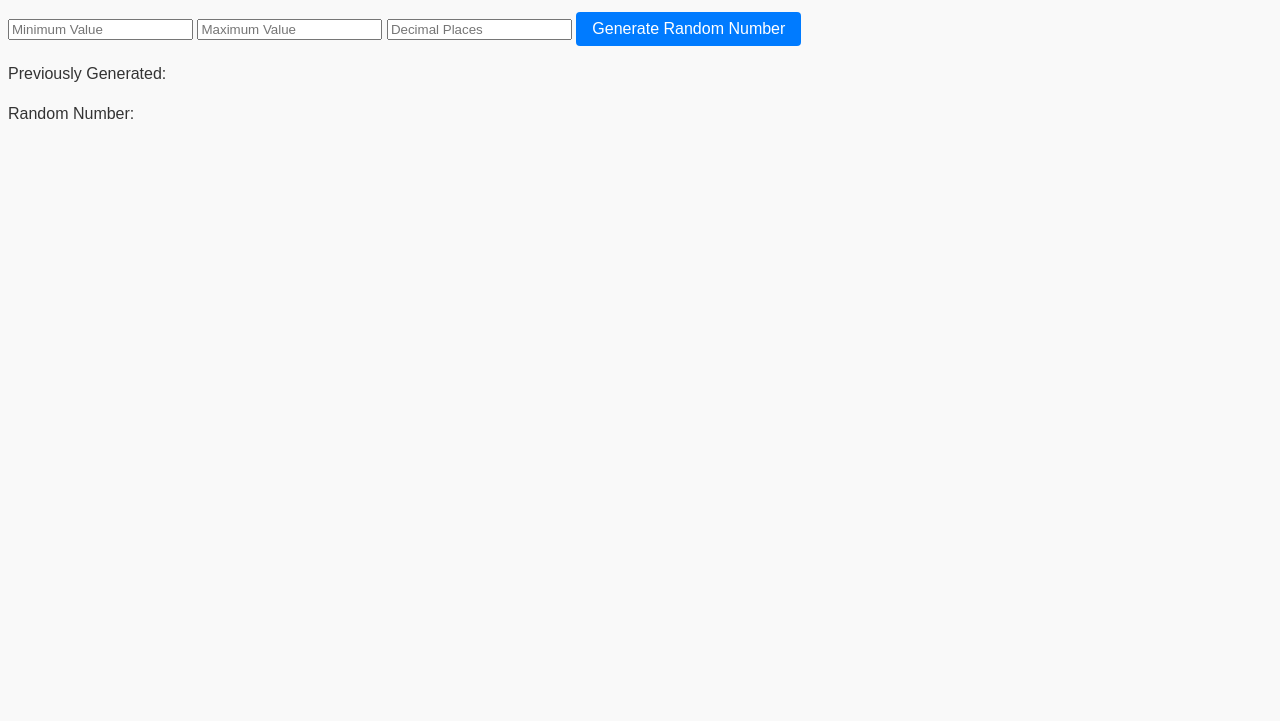
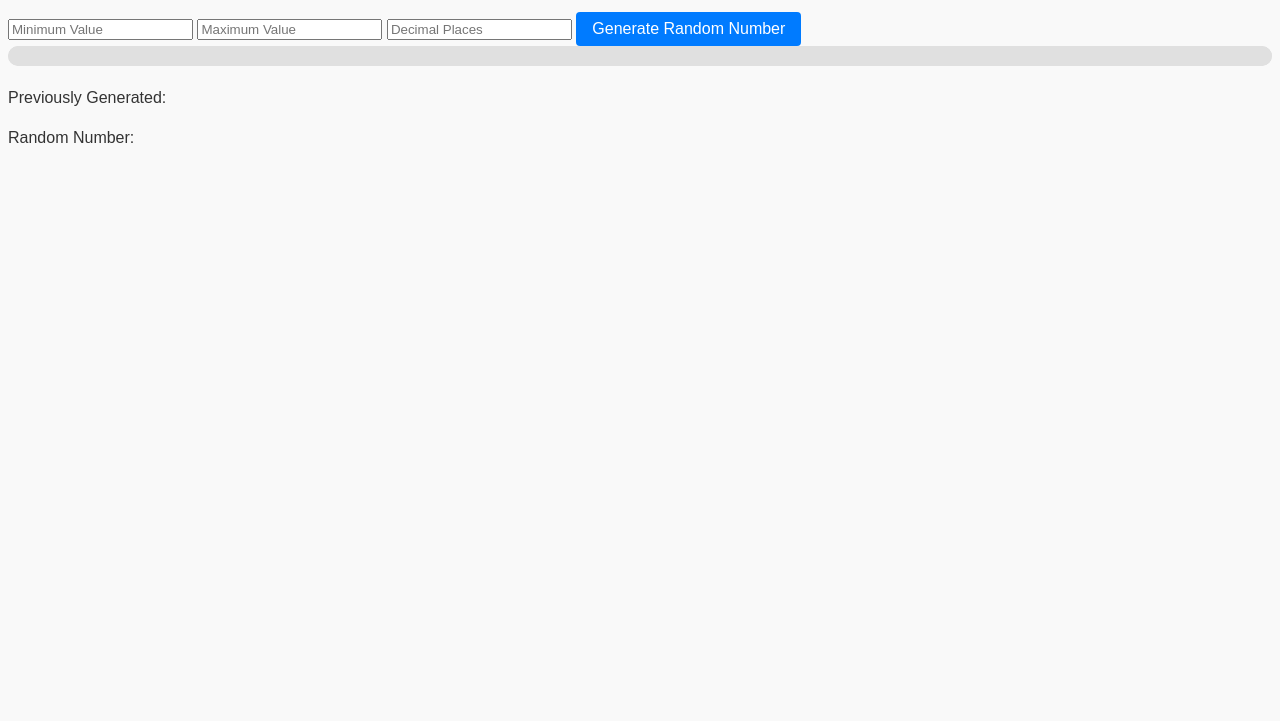
Before and after one commit to cheesits456/Random-Number-Generator, a plain HTML site: page index.html in a window 1280 px wide. Shown: the part 79-800 px from the top of the page. Drawn offline with Linux system fonts and the light colour scheme.

Commit message:
Added progress bar

```diff
--- a/index.html
+++ b/index.html
@@ -12,6 +12,7 @@
     <input type="number" id="max" placeholder="Maximum Value" required>
     <input type="number" id="decimal-places" placeholder="Decimal Places" required>
     <button id="generate">Generate Random Number</button>
+    <progress id="progress" value="0" max="0"> 32% </progress>
     <p id="previous">Previously Generated:</p>
     <p id="result">Random Number:</p>
     <script src="script.js"></script>
--- a/script.js
+++ b/script.js
@@ -19,6 +19,8 @@ document.getElementById('generate').addEventListener('click', function () {
     max = max * decimalPlaces;
     const randomNumber = generateRandomNumber(min, max, decimalPlaces);
     previous.push(randomNumber);
+    document.getElementById('progress').min = previous.length;
+    document.getElementById('progress').max = max + 1;
     document.getElementById('result').textContent = `Random number: ${randomNumber}`;
     document.getElementById('previous').textContent = `Previous numbers: ${previous.join(', ')}`;
 });
--- a/style.css
+++ b/style.css
@@ -1,9 +1,4 @@
 /* Reset some default browser styles */
-/* body, h1, h2, h3, p, ul, ol, li {
-    margin: 0;
-    padding: 0;
-    box-sizing: border-box;
-} */
 
 /* General body styling */
 body {
@@ -52,3 +47,30 @@ footer {
     bottom: 0;
     width: 100%;
 }
+
+/* Styling for the progress element */
+progress {
+    width: 100%;
+    height: 20px;
+    appearance: none;
+    -webkit-appearance: none;
+    border: none;
+    border-radius: 10px;
+    overflow: hidden;
+    background-color: #e0e0e0;
+}
+
+progress::-webkit-progress-bar {
+    background-color: #e0e0e0;
+    border-radius: 10px;
+}
+
+progress::-webkit-progress-value {
+    background-color: #007BFF;
+    border-radius: 10px;
+}
+
+progress::-moz-progress-bar {
+    background-color: #007BFF;
+    border-radius: 10px;
+}
```
